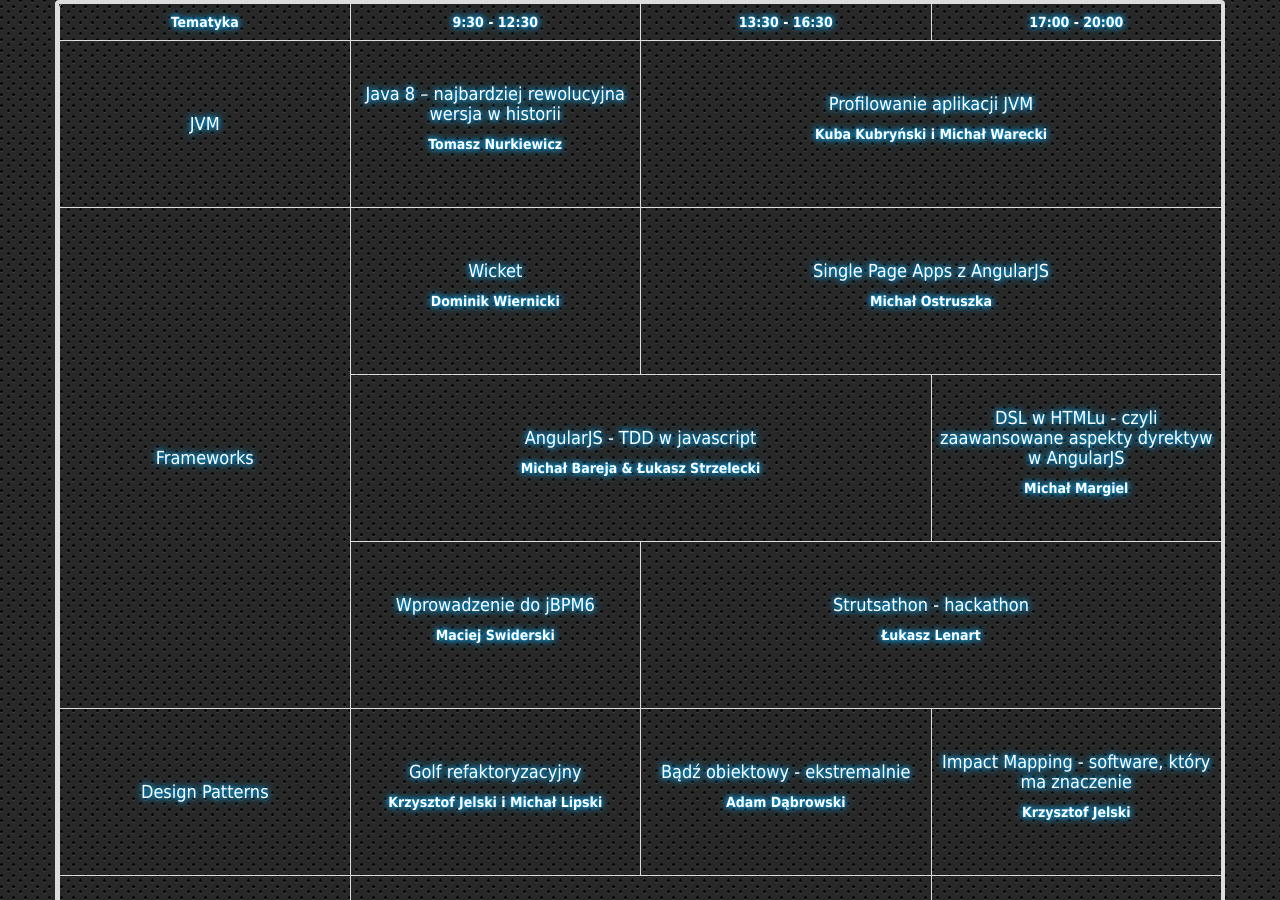
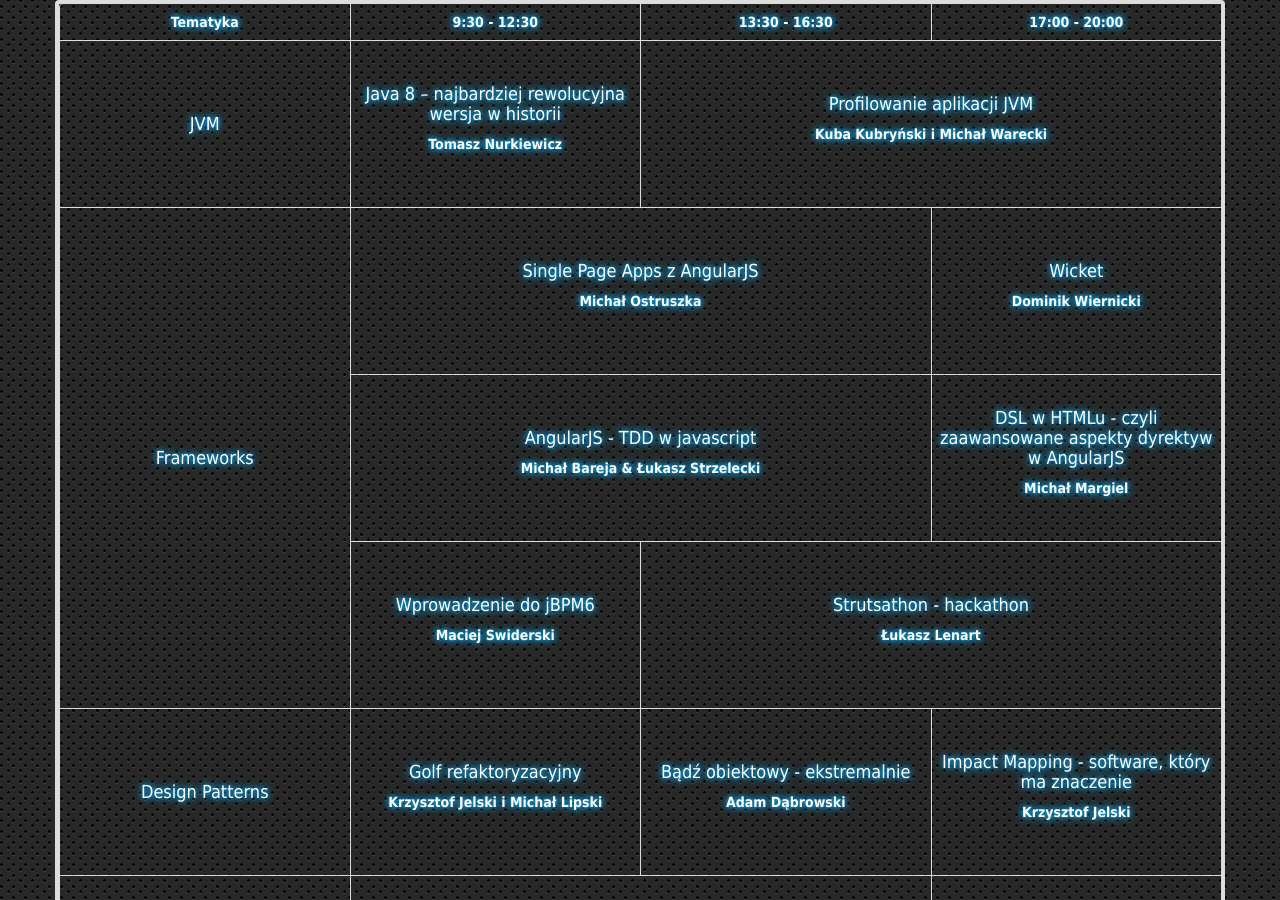
Before and after one commit to wojtekerbetowski/warsjawa2013, a Jekyll site: the page built from index.html, in a window 1280 px wide and 900 px high, scrolled down 644 px. Built offline with Jekyll 4.4.1, drawn with Linux system fonts in a browser that asks for light colours; part of the change alters nothing that is shown.

```diff
--- a/index.html
+++ b/index.html
@@ -29,6 +29,17 @@ tracks:
 - name: Frameworks
   paths:
     - talks:
+      - id: angular_single_page
+        slots: 2
+        title: Single Page Apps z AngularJS
+        speaker:
+          name: Michał Ostruszka
+          photo: "/img/speakers/michal_ostruszka.jpg"
+          bio: "Java/JEE developer od zawsze w aplikacjach webowych. Od dłuższego czasu przechodzący radośnie na stronę javascriptu, frontendu ogólnie pojętego. i Single Page Applications głownie z użyciem AngularJS, ale nie tylko. Lubi czysty, prosty i przetestowany kod (także w javascripcie). Zawodowo związany z Softwaremill gdzie hackuje Codebraga."
+        description: "Podczas warsztatów postaramy się napisać od podstaw prostą aplikację do zamawiania jedzenia w pracy. Wykorzystamy AngularJS, jeden z obecnie najpopularniejszych frameworków w JS. Zdefiniujemy strukturę aplikacji, stworzymy kontrolery, serwisy dyrektywy i filtry czyli wszystkie komponenty wykorzystywane w codziennej pracy z Angularem. Pokaże również podejście Angulara do testowania poszczególnych komponentów aplikacji."
+        requirements: "Własny laptop (ewentualnie jeden na parę), z zainstalowanym nodejs (do postawienia backendu i automatyzacji zadań we frontendzie)."
+        spots: 20
+
       - id: wicket
         title: Wicket
         speaker:
@@ -38,17 +49,6 @@ tracks:
         description: "W trakcie spotkania będzie tworzony projekt od podstaw i nauka będzie oparta o rozwiązywanie prawdziwych problemów. Przedstawionych zostanie kilka narzędzi usprawniających wytwarzanie oprogramowania w wickecie."
         requirements: "Komputer z zainstalowanymi java, maven. Znajomość java, html, javascript na podstawowym poziomie."
         spots: 15
-
-      - id: angular_single_page
-        slots: 2
-        title: Single Page Apps z AngularJS
-        speaker:
-          name: Michał Ostruszka
-          photo: "/img/speakers/michal_ostruszka.jpg"
-          bio: TBD
-        description: "Podczas warsztatów postaramy się napisać od podstaw prostą aplikację do zamawiania jedzenia w pracy. Wykorzystamy AngularJS, jeden z obecnie najpopularniejszych frameworków w JS. Zdefiniujemy strukturę aplikacji, stworzymy kontrolery, serwisy dyrektywy i filtry czyli wszystkie komponenty wykorzystywane w codziennej pracy z Angularem. Pokaże również podejście Angulara do testowania poszczególnych komponentów aplikacji."
-        requirements: "Własny laptop (ewentualnie jeden na parę) z zainstalowaną javą do uruchomienia backendu aplikacji. Chrome lub Firefox (narzędzia developerskie)"
-        spots: 20
 
     - talks:
       - id: angular_tdd
```
